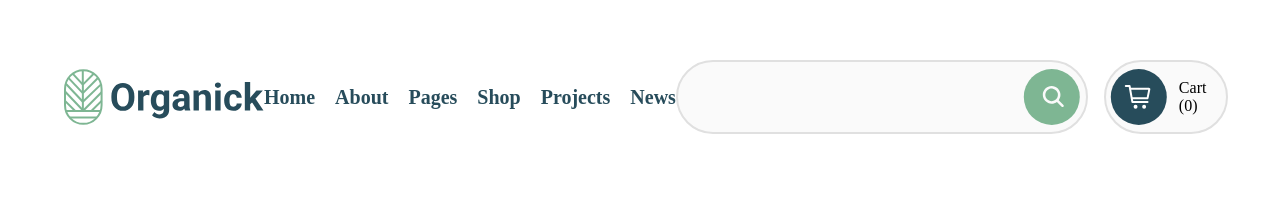
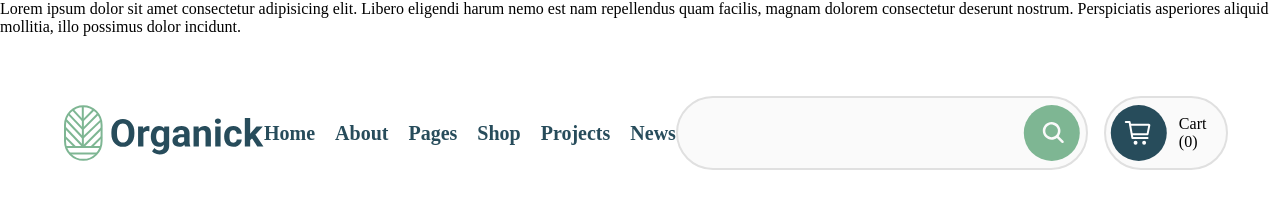
Before and after one commit to tikhomirowww/organick, a plain HTML site: page index.html in a window 1280 px wide. Drawn offline with Linux system fonts and the light colour scheme.

Commit message:
super important changes

```diff
--- a/index.html
+++ b/index.html
@@ -8,6 +8,12 @@
     <link rel="stylesheet" href="./CSS/vars.css" />
   </head>
   <body>
+    <div>
+      Lorem ipsum dolor sit amet consectetur adipisicing elit. Libero eligendi
+      harum nemo est nam repellendus quam facilis, magnam dolorem consectetur
+      deserunt nostrum. Perspiciatis asperiores aliquid mollitia, illo possimus
+      dolor incidunt.
+    </div>
     <div class="container">
       <nav>
         <img src="./images/logo.svg" alt="" />
```
